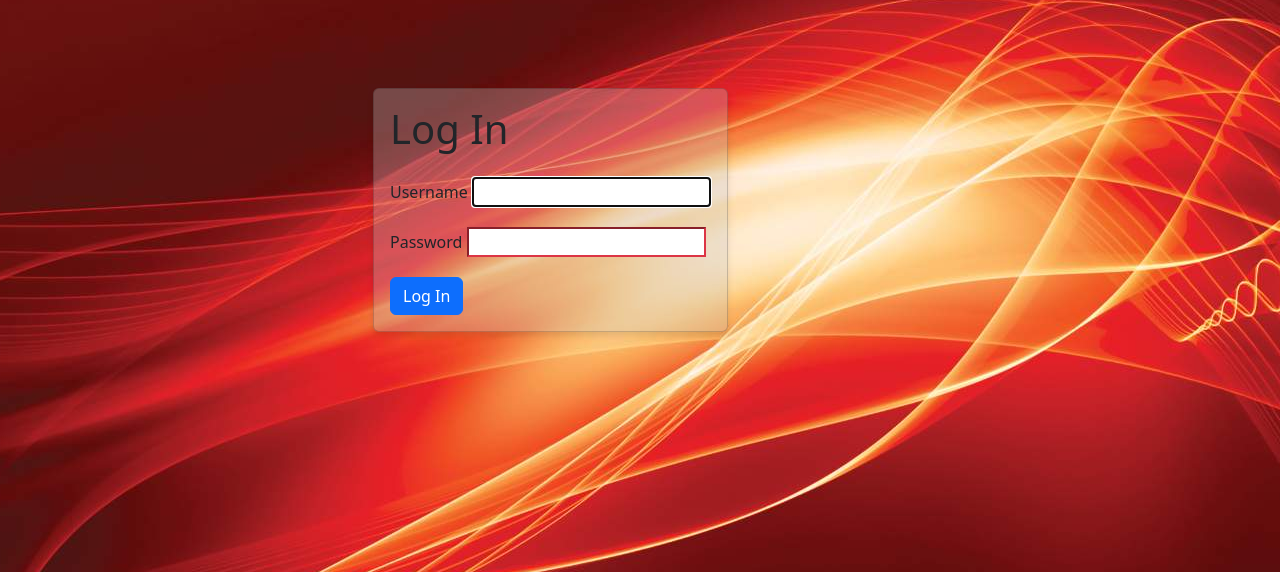
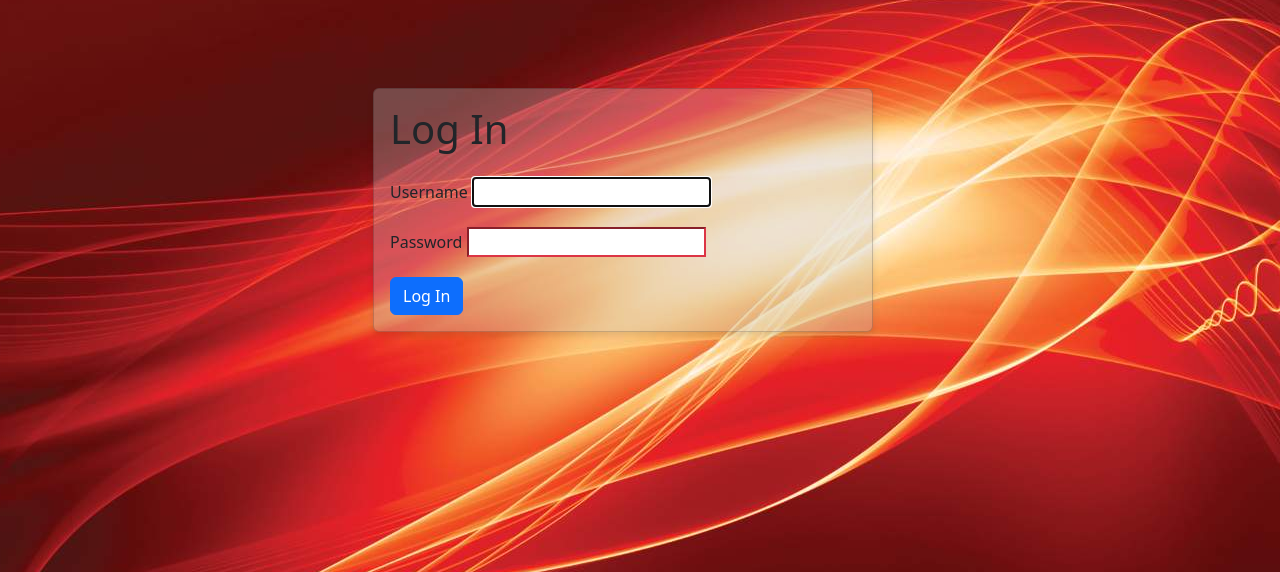
Before and after one commit to HoganBerens/outings, a Django app: page /accounts/login/?next=/events/ in a window 1280 px wide. Shown: the part 76-648 px from the top of the page. Run offline with Django 4.2, Linux system fonts and the light colour scheme; some libraries are stand-ins or nearby versions.

Commit message:
fixing width on cards

```diff
--- a/main_app/static/style.css
+++ b/main_app/static/style.css
@@ -37,7 +37,7 @@ h1 {
   border: 1px solid #e5e5e5;
   border-radius: 5px;
   margin-bottom: 20px;
-  max-width: fit-content;
+  max-width: 500px;
   max-height: fit-content;
 }
 
```
